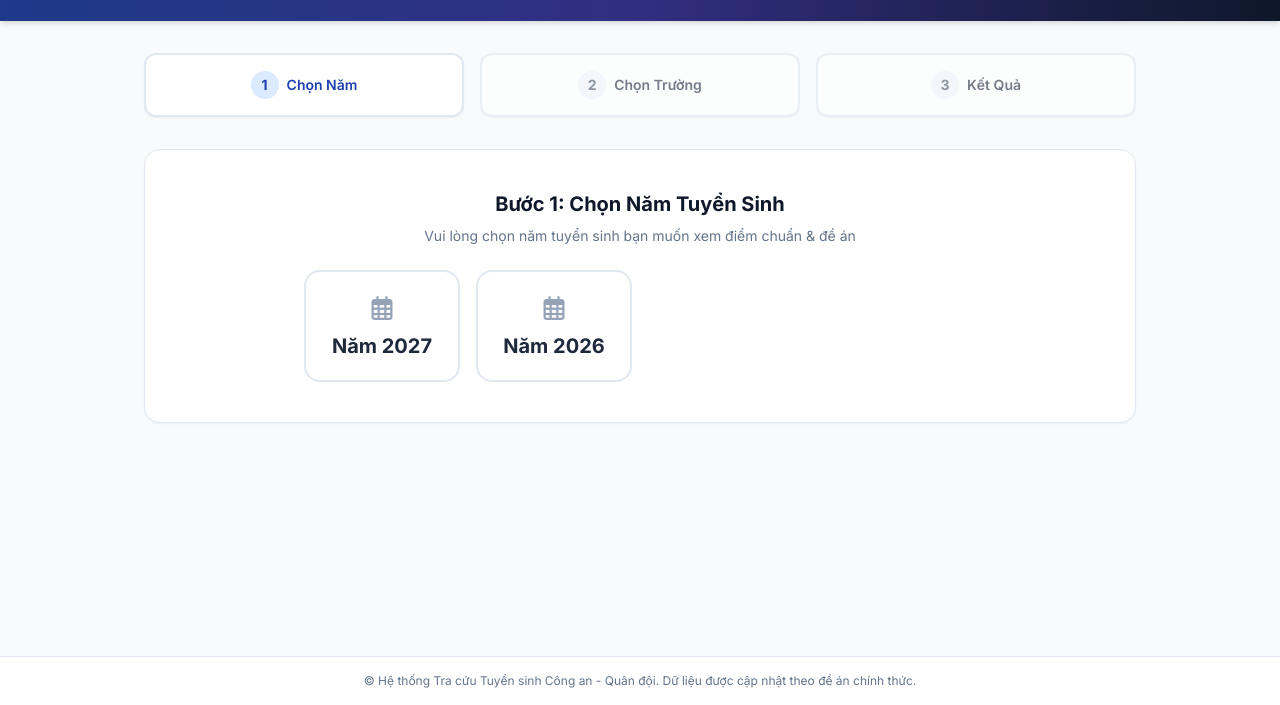
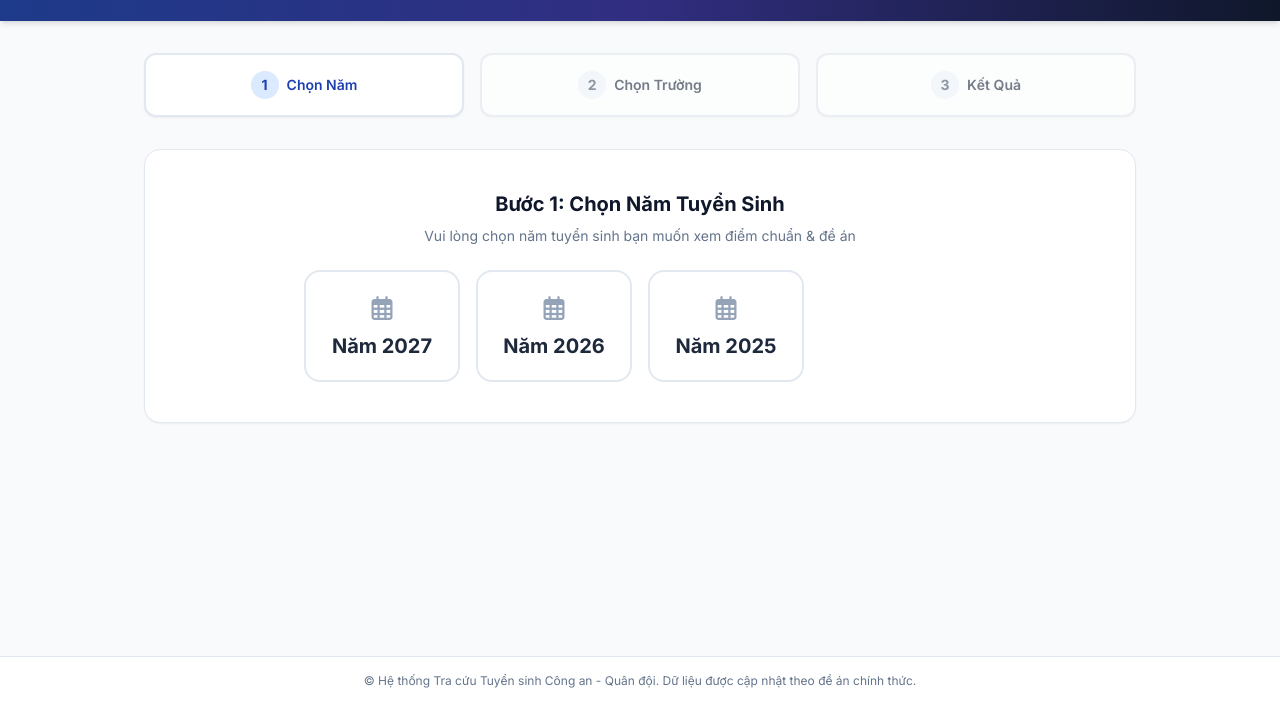
Before and after one commit to hieudinh200828-pixel/tracuu-thongtin-tuyensinh-truong-CA-QD, a plain HTML site: page index.html in a window 1280 px wide. Shown: the part 95-800 px from the top of the page. Drawn offline with nearby package versions, Linux system fonts and the light colour scheme.

Commit message:
Add files via upload

```diff
--- a/index.html
+++ b/index.html
@@ -207,7 +207,7 @@
                     ma: "ANH",
                     ten: "Học viện An ninh Nhân dân",
                     khoi: "CA",
-                    tongQuan: "Năm 2026, Học viện An ninh Nhân dân tuyển sinh 400 chỉ tiêu đại học chính quy.<br><b>Phương thức xét tuyển:</b> Tuyển thẳng; Xét chứng chỉ ngoại ngữ quốc tế kết hợp bài thi Bộ Công An; Xét kết quả thi tốt nghiệp THPT kết hợp bài thi Đánh giá năng lực của Bộ Công An.<br><b>Bài thi ĐGNL Bộ Công An:</b> Thí sinh chọn từ 1 trong 4 mã CA1-CA4. Cả 4 mã đều có tự luận Ngữ văn và Trắc nghiệm (Toán, Lịch Sử, Anh và 1 môn tự chọn là Vật Lí, Hóa Học, Sinh Học, Địa Lí ).",
+                    tongQuan: "Năm 2026, Học viện An ninh Nhân dân tuyển sinh 400 chỉ tiêu đại học chính quy.<br><b>Phương thức xét tuyển:</b> Tuyển thẳng; Xét chứng chỉ ngoại ngữ quốc tế kết hợp bài thi Bộ Công An; Xét kết quả thi tốt nghiệp THPT kết hợp bài thi Đánh giá năng lực của Bộ Công An.<br><b>Bài thi ĐGNL Bộ Công An:</b> Tự luận Ngữ văn và Trắc nghiệm (Toán, Lịch Sử, Anh và 1 môn tự chọn).",
                     nganh: [
                         { tenNganh: "Công nghệ thông tin", toHop: "A00, A01, X26, X27, X28", khuVuc: "Toàn quốc", diemNam: "22.23", diemNu: "-" },
                         { tenNganh: "Nhóm ngành Nghiệp vụ An ninh", toHop: "A00, A01, C03, D01, X02, X03, X04", khuVuc: "Phía Bắc", diemNam: "21.23", diemNu: "24.30" },
@@ -219,29 +219,19 @@
                     ma: "CSH",
                     ten: "Học viện Cảnh sát Nhân dân",
                     khoi: "CA",
-                    tongQuan: "Năm 2026, Học viện Cảnh sát Nhân dân tuyển sinh 400 chỉ tiêu đại học chính quy.<br><b>Phương thức xét tuyển:</b> Tuyển thẳng; Xét chứng chỉ ngoại ngữ quốc tế kết hợp bài thi Bộ Công An; Xét kết quả thi tốt nghiệp THPT kết hợp bài thi Đánh giá năng lực của Bộ Công An.<br><b>Bài thi ĐGNL Bộ Công An:</b> Thí sinh chọn từ 1 trong 4 mã CA1-CA4. Cả 4 mã đều có tự luận Ngữ văn và Trắc nghiệm (Toán, Lịch Sử, Anh và 1 môn tự chọn là Vật Lí, Hóa Học, Sinh Học, Địa Lí ).",
+                    tongQuan: "Năm 2026, Học viện Cảnh sát Nhân dân tuyển sinh 400 chỉ tiêu đại học chính quy đào tạo nhóm ngành Nghiệp vụ Cảnh sát.<br><b>Phạm vi tuyển sinh:</b> Phía Bắc (từ Thừa Thiên Huế trở ra).",
                     nganh: [
-                        { tenNganh: "Nhóm ngành Nghiệp vụ Cảnh sát", toHop: "A00, A01, C03, D01, X02, X03, X04", khuVuc: "Phía Bắc", diemNam: "21.61", diemNu: "24.42" }
+                        { tenNganh: "Nhóm ngành Nghiệp vụ Cảnh sát", toHop: "A00, A01, C03, D01, X02, X03, X04", khuVuc: "Phía Bắc", diemNam: "22.07", diemNu: "24.42" }
                     ]
                 },
                 {
                     ma: "HCA",
                     ten: "Học viện Chính trị Công an Nhân dân",
                     khoi: "CA",
-                    tongQuan: "Năm 2026, Học viện Chính trị Công an Nhân dân tuyển sinh 100 chỉ tiêu đại học chính quy.<br><b>Phương thức xét tuyển:</b> Tuyển thẳng; Xét chứng chỉ ngoại ngữ quốc tế kết hợp bài thi Bộ Công An; Xét kết quả thi tốt nghiệp THPT kết hợp bài thi Đánh giá năng lực của Bộ Công An.<br><b>Bài thi ĐGNL Bộ Công An:</b> Thí sinh chọn từ 1 trong 4 mã CA1-CA4. Cả 4 mã đều có tự luận Ngữ văn và Trắc nghiệm (Toán, Lịch Sử, Anh và 1 môn tự chọn là Vật Lí, Hóa Học, Sinh Học, Địa Lí ).",
+                    tongQuan: "Năm 2026, Học viện Chính trị Công an Nhân dân tuyển sinh 100 chỉ tiêu đại học chính quy toàn quốc.<br><b>Chỉ tiêu phân bổ:</b> Phía Bắc 50 chỉ tiêu, Phía Nam 50 chỉ tiêu.",
                     nganh: [
                         { tenNganh: "Xây dựng Đảng & Chính quyền nhà nước", toHop: "A01, C00, C03, D01, X02, X03, X04", khuVuc: "Phía Bắc", diemNam: "22.07", diemNu: "24.28" },
                         { tenNganh: "Xây dựng Đảng & Chính quyền nhà nước", toHop: "A01, C00, C03, D01, X02, X03, X04", khuVuc: "Phía Nam", diemNam: "20.46", diemNu: "22.86" }
-                    ]
-                },
-                {
-                    ma: "PCH",
-                    ten: "Học viện Phòng cháy chữa cháy và Cứu nạn cứu hộ",
-                    khoi: "CA",
-                    tongQuan: "Năm 2026, Học viện Phòng cháy chữa cháy và Cứu nạn cứu hộ tuyển sinh 200 chỉ tiêu đại học chính quy ( 100 phía Bắc và 100 phía Nam).<br><b>Phương thức xét tuyển:</b> Tuyển thẳng; Xét chứng chỉ ngoại ngữ quốc tế kết hợp bài thi Bộ Công An; Xét kết quả thi tốt nghiệp THPT kết hợp bài thi Đánh giá năng lực của Bộ Công An.<br><b>Bài thi ĐGNL Bộ Công An:</b> Thí sinh chọn từ 1 trong 4 mã CA1-CA4. Cả 4 mã đều có tự luận Ngữ văn và Trắc nghiệm (Toán, Lịch Sử, Anh và 1 môn tự chọn là Vật Lí, Hóa Học, Sinh Học, Địa Lí ).",
-                    nganh: [
-                        { tenNganh: "Phòng cháy chữa cháy và Cứu nạn cứu hộ", toHop: "A00, A01, D01, D07", khuVuc: "Phía Bắc", diemNam: "21.48", diemNu: "24.00" },
-                        { tenNganh: "Phòng cháy chữa cháy và Cứu nạn cứu hộ", toHop: "A00, A01, D01, D07", khuVuc: "Phía Nam", diemNam: "20.28", diemNu: "22.65" }
                     ]
                 },
                 {
@@ -256,6 +246,26 @@
                     ]
                 }
             ],
+            "2025": [
+                {
+                    ma: "ANH",
+                    ten: "Học viện An ninh Nhân dân",
+                    khoi: "CA",
+                    tongQuan: "Điểm chuẩn chính thức năm 2025 Học viện An ninh Nhân dân.",
+                    nganh: [
+                        { tenNganh: "Nhóm ngành Nghiệp vụ An ninh", toHop: "A01, C03, D01", khuVuc: "Phía Bắc", diemNam: "20.85", diemNu: "23.90" }
+                    ]
+                },
+                {
+                    ma: "CSH",
+                    ten: "Học viện Cảnh sát Nhân dân",
+                    khoi: "CA",
+                    tongQuan: "Điểm chuẩn chính thức năm 2025 Học viện Cảnh sát Nhân dân.",
+                    nganh: [
+                        { tenNganh: "Nhóm ngành Nghiệp vụ Cảnh sát", toHop: "A01, C03, D01", khuVuc: "Phía Bắc", diemNam: "21.50", diemNu: "24.10" }
+                    ]
+                }
+            ]
         };
 
         // BIẾN TRẠNG THÁI ỨNG DỤNG
```
